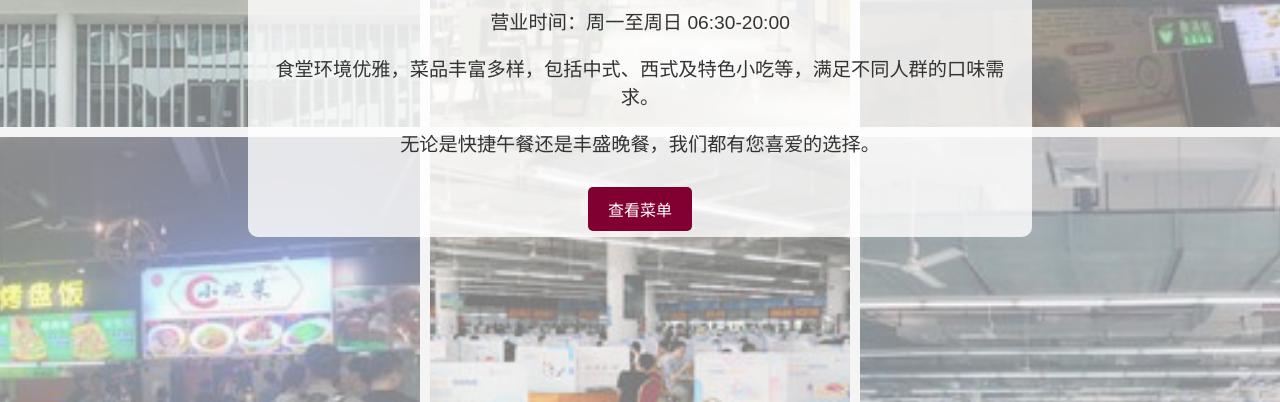
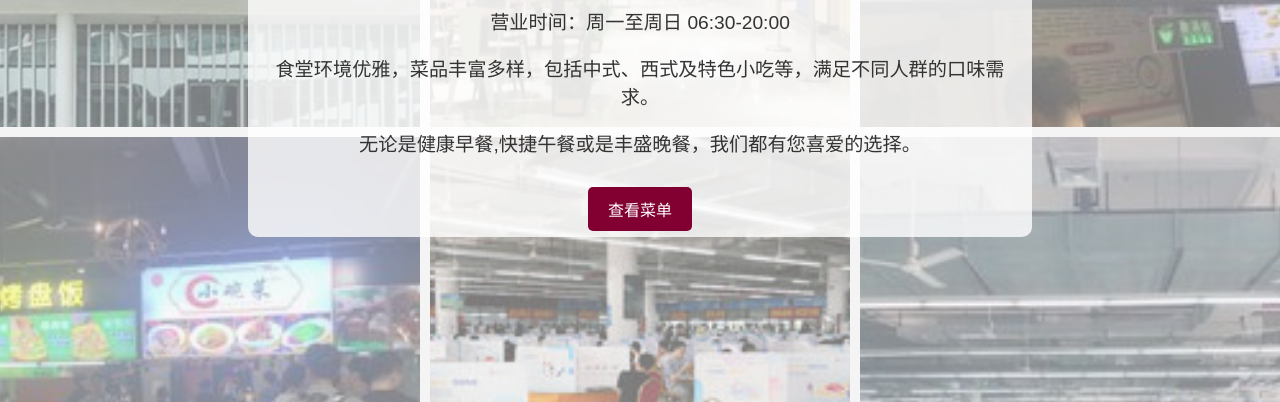
Before and after one commit to 1067367579/szu-canteen, a plain HTML site: page index.html in a window 1280 px wide. Shown: the part 398-800 px from the top of the page. Drawn offline with Linux system fonts and the light colour scheme.

Commit message:
修改了简介

```diff
--- a/index.html
+++ b/index.html
@@ -32,7 +32,7 @@
             <p>地址：南山区白石路深圳大学南校区内</p>
             <p>营业时间：周一至周日 06:30-20:00</p>
             <p>食堂环境优雅，菜品丰富多样，包括中式、西式及特色小吃等，满足不同人群的口味需求。</p>
-            <p>无论是快捷午餐还是丰盛晚餐，我们都有您喜爱的选择。</p>
+            <p>无论是健康早餐,快捷午餐或是丰盛晚餐，我们都有您喜爱的选择。</p>
             <a href="menu.html" class="menu-link">查看菜单</a>
         </section>
     </main>
```
